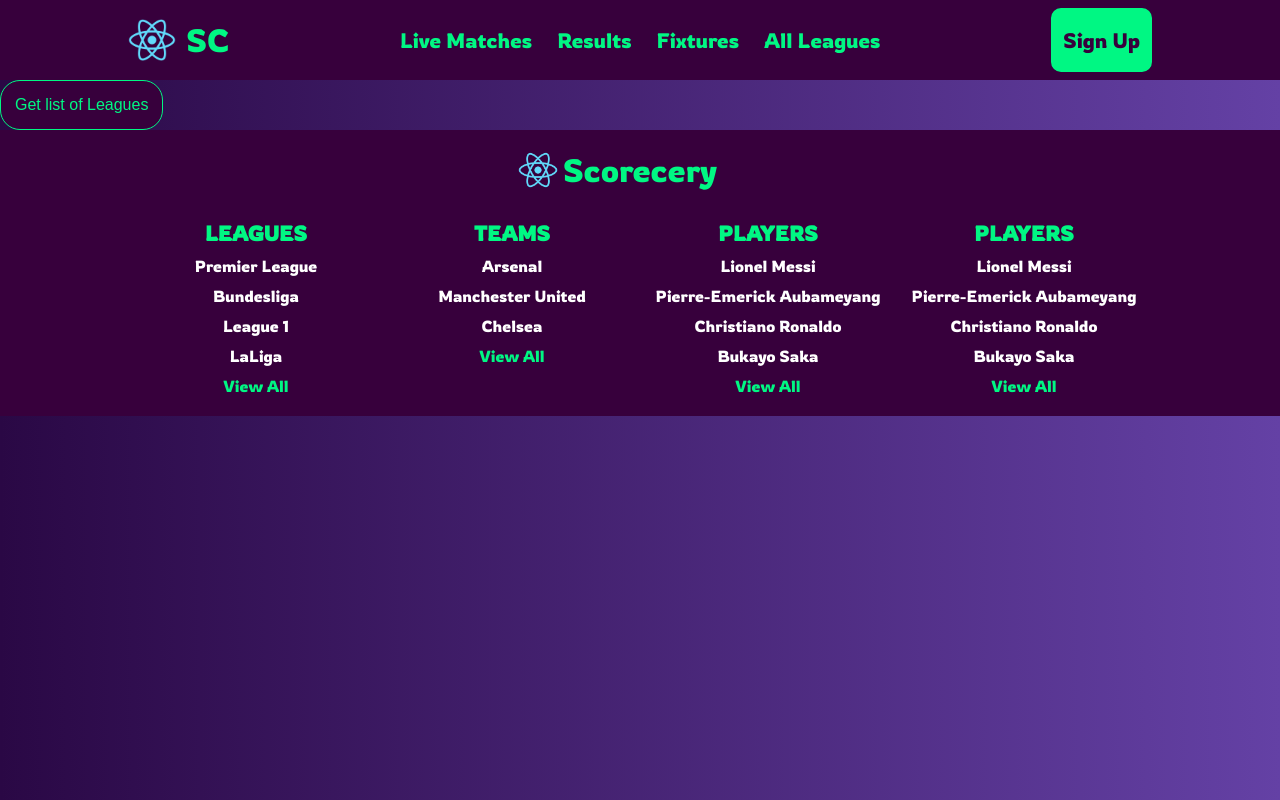
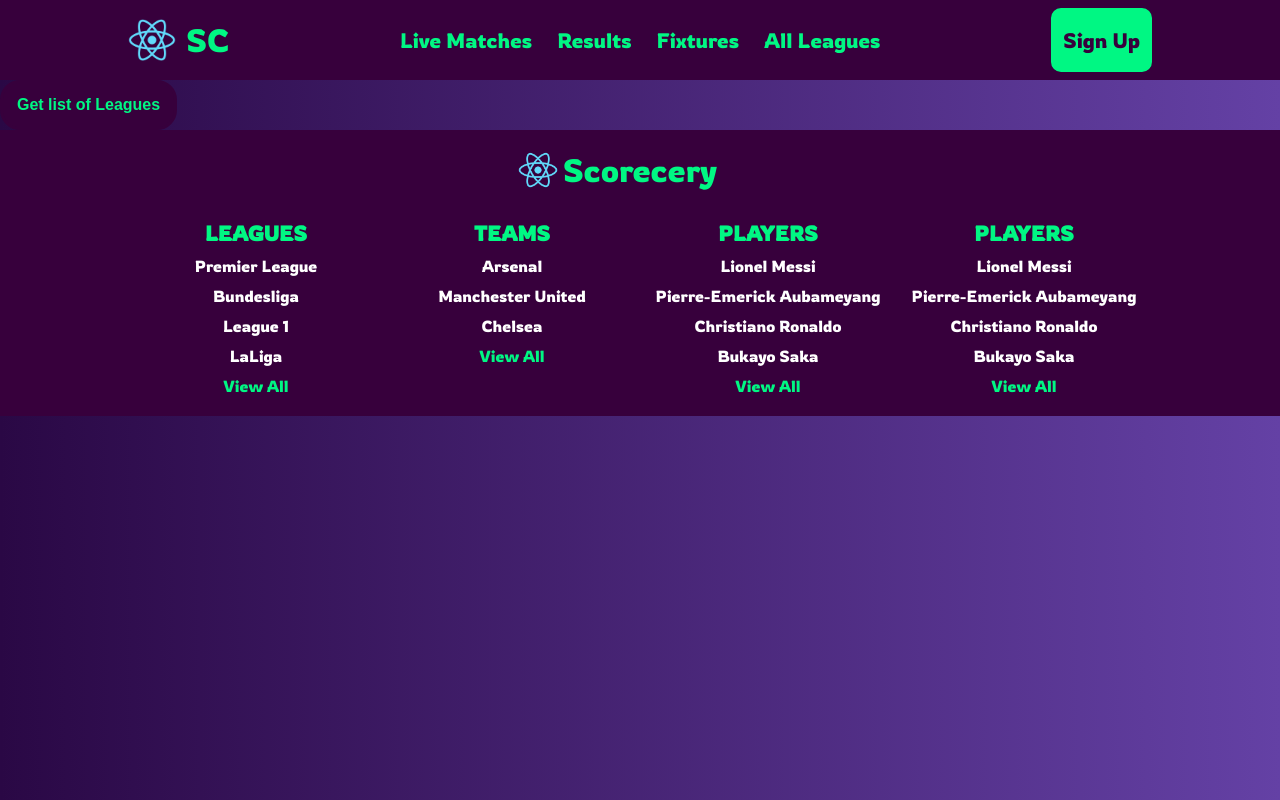
Before and after one commit to aad3912/scorecery, a React (Create React App) app: page / in a window 1280 px wide. Built offline with nearby package versions, Linux system fonts and the light colour scheme.

Commit message:
Add border for Button

```diff
--- a/src/components/common/Button.ts
+++ b/src/components/common/Button.ts
@@ -7,23 +7,27 @@
   color: string;
   borderRadius: numInPx | numInPct;
   largeFont?: boolean;
+  border?: boolean;
 }
 
 const Button = styled.button`
-  width: ${(props: ButtonPropsT) => (props.width ? props.width : "auto")};
+  min-width: max-content;
   height: ${(props: ButtonPropsT) => props.height};
   background-color: ${(props: ButtonPropsT) => props.bgColor};
   color: ${(props: ButtonPropsT) => props.color};
-  border: 1px solid ${(props: ButtonPropsT) => props.color};
+  border: 3px solid
+    ${(props: ButtonPropsT) => (props.border ? props.color : props.bgColor)};
   border-radius: ${(props) => props.borderRadius};
   text-decoration: none;
   font-size: ${(props: ButtonPropsT) => (props.largeFont ? "1.5rem" : "1rem")};
   padding: 7px 14px 7px 14px;
   cursor: pointer;
   transition: 0.2s all ease-in;
+  font-weight: bold;
 
   &:hover {
-    border: 1px solid ${(props: ButtonPropsT) => props.bgColor};
+    border: 3px solid
+      ${(props: ButtonPropsT) => (props.border ? props.bgColor : props.color)};
     color: ${(props: ButtonPropsT) => props.bgColor};
     background-color: ${(props: ButtonPropsT) => props.color};
   }
```
